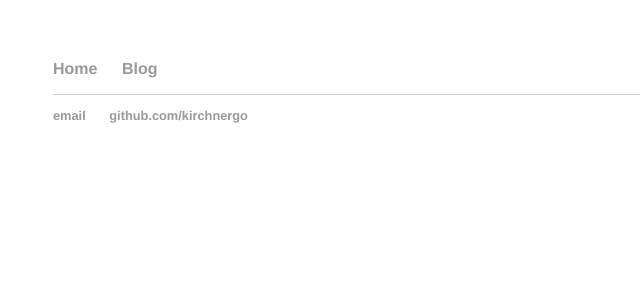
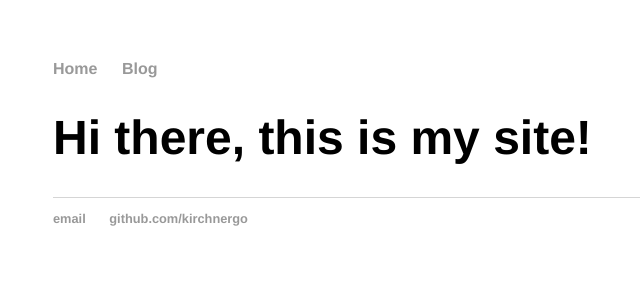
Before and after one commit to kirchnergo/kirchnergo.github.io, a Jekyll site: the page built from index.html, in a window 1280 px wide. Shown: the top 300 px of the page, without its empty margins (139-779 px from the left). Built offline with Jekyll 4.4.1, drawn with Linux system fonts in a browser that asks for light colours.

Commit message:
Update index.html

```diff
--- a/index.html
+++ b/index.html
@@ -1,22 +1,7 @@
-<!doctype html>
-<html>
-	<head>
-	  <meta charset="utf-8">
-	  <title>Göran Kirchner</title>
-	  <link rel="stylesheet" type="text/css" href="/css/main.css">
-	</head>
-	<body>
-	  <nav>
-    	    <ul>
-        	<li><a href="/">Home</a></li>
-        	<li><a href="/blog">Blog</a></li>
-    	    </ul>
-	  </nav>
-	  <footer>
-    	    <ul>
-        	<li><a href="mailto:goeran.kirchner@gmx.de">email</a></li>
-        	<li><a href="https://github.com/kirchnergo">github.com/kirchnergo</a></li>
-	    </ul>
-	  </footer>
-	</body>
-</html>
+---
+layout: default
+title: Göran Kirchner
+---
+<div class="blurb">
+	<h1>Hi there, this is my site!</h1>
+</div>
```
